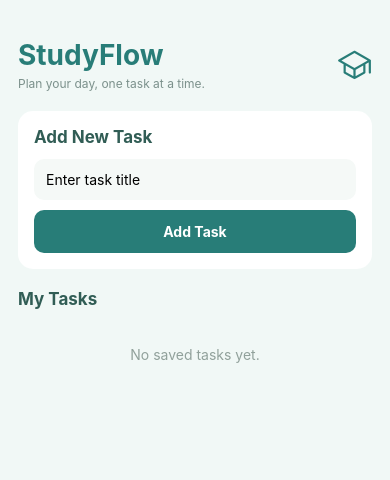
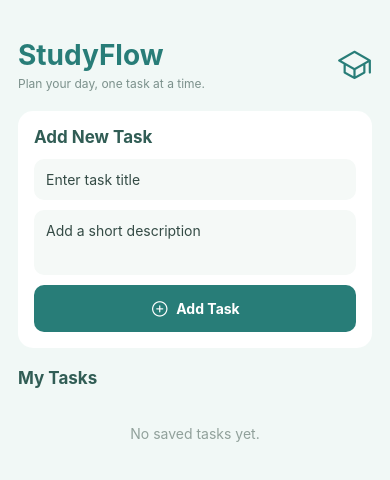
Before and after one commit to Jasmineolasiman/ACTIVITY_7, a React Native app in the folder Activity7/: screen / in a window 390 px wide. Shown: the top 480 px of the page. Built offline with nearby package versions, Linux system fonts and the light colour scheme.

Commit message:
Add Create Task Functionality

```diff
--- a/Activity7/App.js
+++ b/Activity7/App.js
@@ -9,6 +9,7 @@ import {
   StyleSheet,
   StatusBar,
   ActivityIndicator,
+  Alert,
 } from 'react-native';
 import AsyncStorage from '@react-native-async-storage/async-storage';
 import { SafeAreaProvider, SafeAreaView } from 'react-native-safe-area-context';
@@ -19,53 +20,61 @@ const STORAGE_KEY = '@studyflow_tasks';
 export default function App() {
   const [tasks, setTasks] = useState([]);
   const [title, setTitle] = useState('');
+  const [description, setDescription] = useState('');
   const [loading, setLoading] = useState(true);
 
-  // Load saved tasks when the app starts
   useEffect(() => {
     loadTasks();
   }, []);
 
-  // Read tasks from local storage
+  // Load saved tasks
   const loadTasks = async () => {
     try {
       const savedData = await AsyncStorage.getItem(STORAGE_KEY);
-
       if (savedData !== null) {
-        setTasks(JSON.parse(savedData));
+        const parsedData = JSON.parse(savedData);
+        if (Array.isArray(parsedData)) setTasks(parsedData);
       }
     } catch (error) {
-      console.log('Load error:', error);
+      Alert.alert('Error', 'Unable to load saved tasks.');
     } finally {
       setLoading(false);
     }
   };
 
-  // Save tasks using AsyncStorage
+  // Save task list to local storage
   const saveTasks = async (updatedTasks) => {
     try {
-      await AsyncStorage.setItem(
-        STORAGE_KEY,
-        JSON.stringify(updatedTasks)
-      );
+      await AsyncStorage.setItem(STORAGE_KEY, JSON.stringify(updatedTasks));
       setTasks(updatedTasks);
+      return true;
     } catch (error) {
-      console.log('Save error:', error);
+      Alert.alert('Error', 'Unable to save tasks.');
+      return false;
     }
   };
 
-  // Add and save a new task
-  const addTask = () => {
-    if (!title.trim()) return;
+  // Create a new task
+  const addTask = async () => {
+    if (!title.trim()) {
+      Alert.alert('Missing Title', 'Please enter a task title.');
+      return;
+    }
 
     const newTask = {
       id: Date.now().toString(),
       title: title.trim(),
+      description: description.trim(),
       completed: false,
+      createdAt: new Date().toLocaleDateString(),
     };
 
-    saveTasks([newTask, ...tasks]);
-    setTitle('');
+    const success = await saveTasks([newTask, ...tasks]);
+
+    if (success) {
+      setTitle('');
+      setDescription('');
+    }
   };
 
   return (
@@ -91,7 +100,16 @@ export default function App() {
             onChangeText={setTitle}
           />
 
+          <TextInput
+            style={[styles.input, styles.descriptionInput]}
+            placeholder="Add a short description"
+            value={description}
+            onChangeText={setDescription}
+            multiline
+          />
+
           <TouchableOpacity style={styles.button} onPress={addTask}>
+            <Ionicons name="add-circle-outline" size={19} color="#FFFFFF" />
             <Text style={styles.buttonText}>Add Task</Text>
           </TouchableOpacity>
         </View>
@@ -107,6 +125,8 @@ export default function App() {
             renderItem={({ item }) => (
               <View style={styles.taskCard}>
                 <Text style={styles.taskTitle}>{item.title}</Text>
+                <Text style={styles.taskDescription}>{item.description}</Text>
+                <Text style={styles.taskDate}>Added: {item.createdAt}</Text>
               </View>
             )}
             ListEmptyComponent={
@@ -146,12 +166,17 @@ const styles = StyleSheet.create({
     padding: 12,
     borderRadius: 10,
     marginBottom: 10,
+    color: '#344B45',
   },
+  descriptionInput: { minHeight: 65, textAlignVertical: 'top' },
   button: {
     backgroundColor: '#287D78',
     padding: 13,
     borderRadius: 10,
     alignItems: 'center',
+    justifyContent: 'center',
+    flexDirection: 'row',
+    gap: 7,
   },
   buttonText: { color: '#FFFFFF', fontWeight: 'bold' },
   taskCard: {
@@ -160,6 +185,8 @@ const styles = StyleSheet.create({
     borderRadius: 12,
     marginBottom: 10,
   },
-  taskTitle: { color: '#344B45', fontSize: 14 },
+  taskTitle: { color: '#344B45', fontSize: 15, fontWeight: 'bold' },
+  taskDescription: { color: '#7C918C', fontSize: 12, marginTop: 5 },
+  taskDate: { color: '#A1AAA7', fontSize: 10, marginTop: 7 },
   emptyText: { textAlign: 'center', color: '#91A19B', marginTop: 25 },
 });
```
